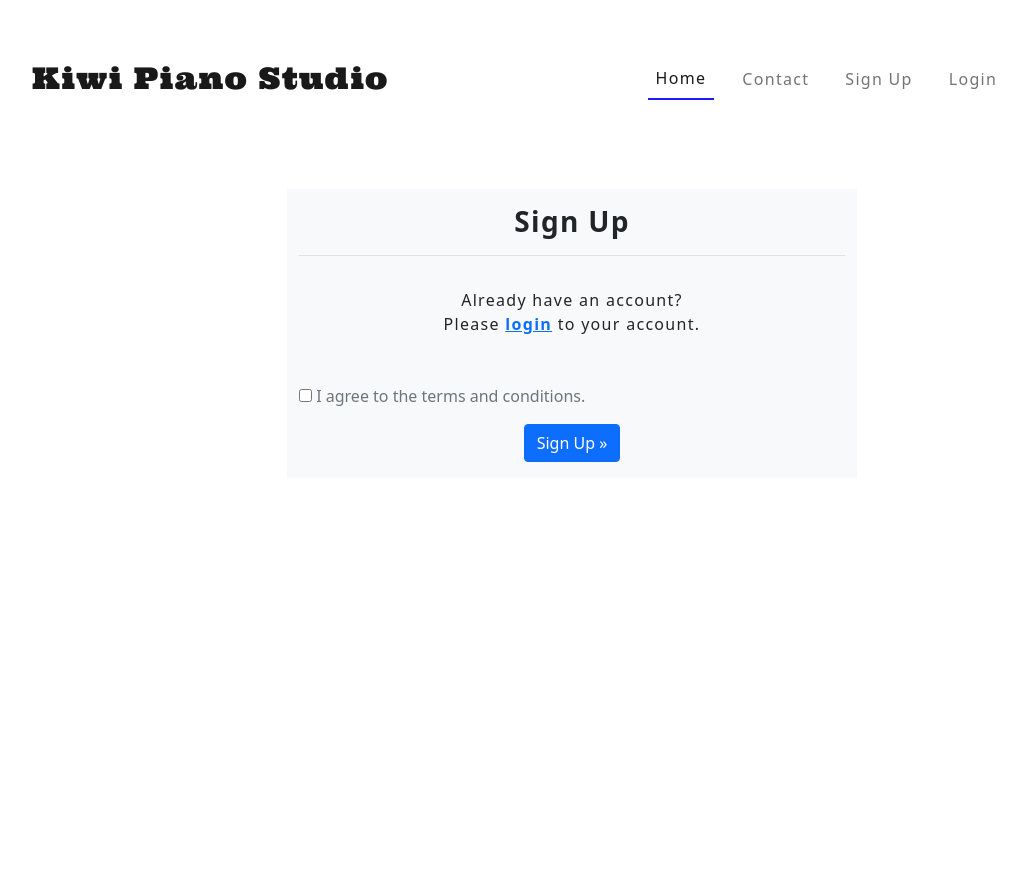
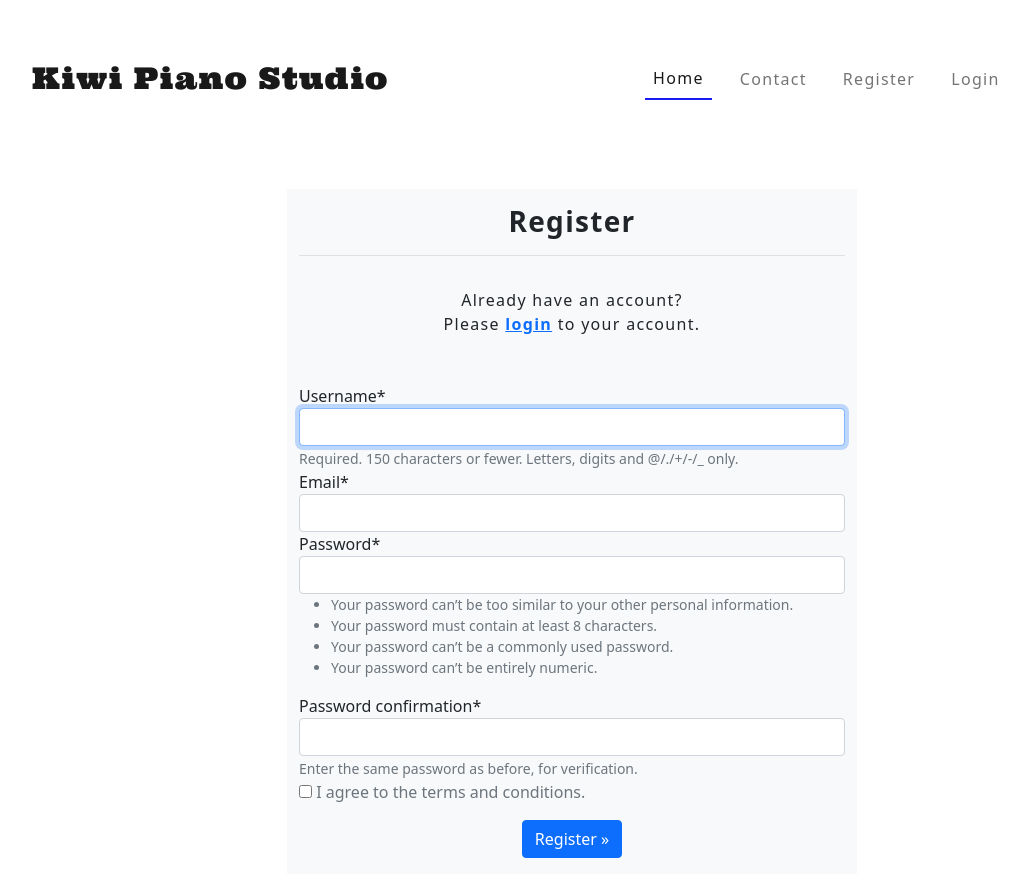
Before and after one commit to PeterLourens/kiwipiano, a Django app: page /signup/ in a window 1280 px wide. Shown: the whole page, without its empty margins (68-1097 px from the left). Before the commit the page ends 462 px from the top, so only its background shows below. Run offline with Django 3.2, Linux system fonts and the light colour scheme; some libraries are stand-ins or nearby versions.

Commit message:
Add code to sign_up views.

```diff
--- a/booking/urls.py
+++ b/booking/urls.py
@@ -4,7 +4,7 @@ from . import views
 
 urlpatterns = [
     path('', views.home, name='home'),
-    # path('register/', views.register, name='register'),
+    #path('register/', views.register, name='register'),
     path('signup/', views.sign_up, name='sign_up'),
     path('login/', views.login, name='login'),
     path('feedback/', views.feedback, name='feedback'),
--- a/booking/views.py
+++ b/booking/views.py
@@ -21,10 +21,19 @@ def home(request):
 
 def sign_up(request):
     """
-    To render the signup page.
+    To render the register page.
+    The form is to be filled in with user information for account registration.
     """
 
-    return render(request, 'account/signup.html')
+    if request.method == 'POST':
+        form = UserRegisterForm(request.POST)
+        if form.is_valid():
+            username = form.cleaned_data.get('username')
+    else:
+        form = UserRegisterForm()
+
+
+    return render(request, 'account/signup.html', {'form': form})
 
 
 
--- a/templates/account/login.html
+++ b/templates/account/login.html
@@ -18,9 +18,9 @@
 
       <div class="border-top my-3 py-3 text-center">
 
-        <p class="pt-3">If you have not created an account yet, <br>then please
-          <a href="{% url 'sign_up' %}" class="my-3"><strong>sign up</strong></a>
-          <span>to your account.</span>
+        <p class="pt-3">If you have not created an account yet, <br>please
+          <a href="{% url 'sign_up' %}" class="my-3"><strong>register</strong></a>
+          <span>an account to become a Kiwi Piano member.</span>
 
         </p>
 
--- a/templates/account/signup.html
+++ b/templates/account/signup.html
@@ -13,7 +13,7 @@
     <div class="row align-items-center justify-content-center">
         <div class="col-md-6 bg-light">
 
-            <h3 class="text-center fw-bold my-3">{% trans "Sign Up" %}</h3>
+            <h3 class="text-center fw-bold my-3">{% trans "Register" %}</h3>
 
             <div class="border-top my-3 py-3 text-center">
 
@@ -28,7 +28,8 @@
 
         <form class="signup justify-content-center align-items-center" id="signup_form" method="POST" action="{% url 'account_signup' %}">
           {% csrf_token %}
-          {{ form.as_p }}
+          <!-- {{ form.as_p }} -->
+          {{ form|crispy}}
 
 
           {% if redirect_field_value %}
@@ -41,7 +42,7 @@
            </div>
 
           <div class="form-group my-3 text-center">
-             <button class="btn btn-primary" type=" submit">{% trans "Sign Up" %} &raquo;</button>
+             <button class="btn btn-primary" type=" submit">{% trans "Register" %} &raquo;</button>
 
           </div>
 
--- a/templates/base.html
+++ b/templates/base.html
@@ -57,7 +57,7 @@
                         </li>
                         {% else %}
                         <li class="nav-item">
-                            <a class="nav-link nav-text" href="{% url 'sign_up' %}">Sign Up</a>
+                            <a class="nav-link nav-text" href="{% url 'sign_up' %}">Register</a>
                         </li>
                         <li class="nav-item">
                             <a class="nav-link nav-text" href="{% url 'login' %}">Login</a>
```
